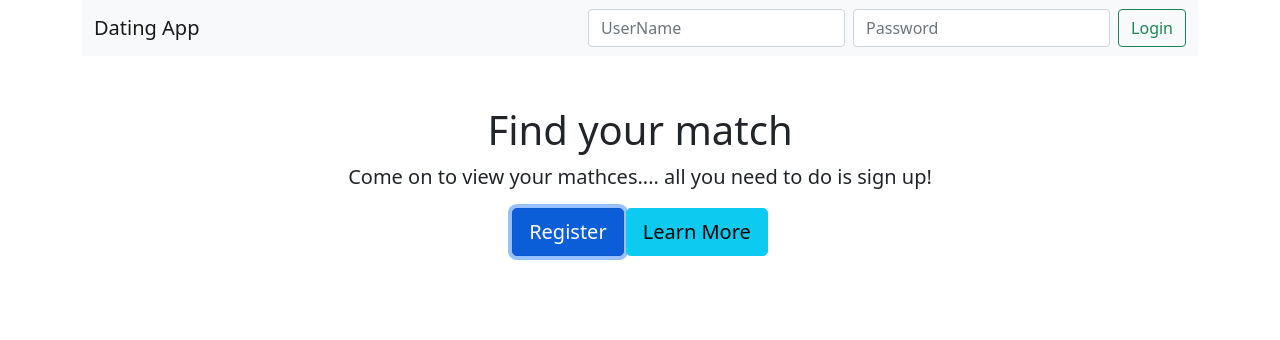
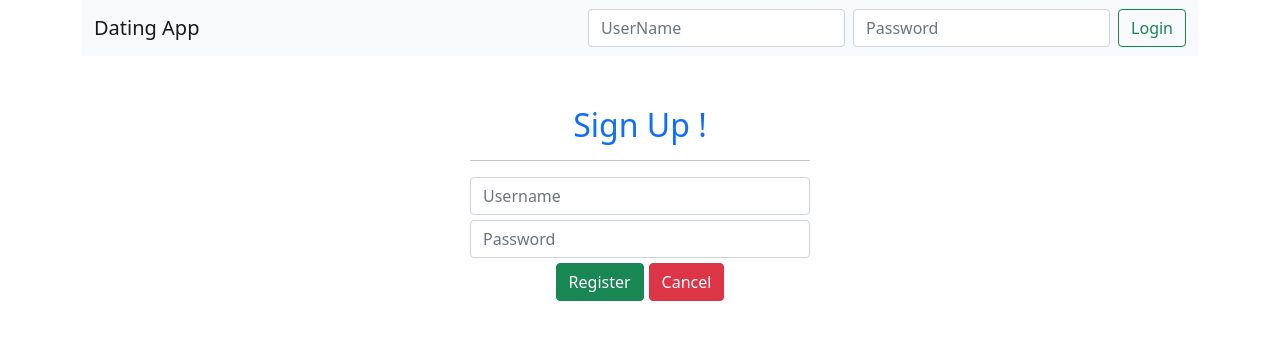
Before and after one commit to Akash3006/Angular, an Angular app in the folder Client/: page / in a window 1280 px wide. Both pictures are taken after a click on the button "Register". Shown: the top 340 px of the page. Built offline with nearby package versions, Linux system fonts and the light colour scheme.

Commit message:
Register functionality working

```diff
--- a/Client/src/app/home/home.component.html
+++ b/Client/src/app/home/home.component.html
@@ -1,5 +1,5 @@
-<div class="container mt-5">
-    <div style="text-align:center">
+<div class="container mt-5" >
+    <div style="text-align:center" *ngIf="!registerIn">
         <h1>Find your match</h1>
         <p class="lead">Come on to view your mathces.... all you need to do is sign up!</p>
         <div class="text-center">
@@ -11,11 +11,10 @@
             </button>
         </div>
     </div>
-
-    <div class="container">
+    <div class="container" *ngIf="registerIn">
         <div class="row justify-content-center">
             <div class="col-4">
-
+                <app-register></app-register>
             </div>
         </div>
     </div>
--- a/Client/src/app/home/home.component.ts
+++ b/Client/src/app/home/home.component.ts
@@ -7,12 +7,13 @@ import { Component, OnInit } from '@angular/core';
 })
 export class HomeComponent implements OnInit {
 
+  registerIn:boolean;
   constructor() { }
 
   ngOnInit(): void {
   }
 
   register(){
-
+    this.registerIn = true;
   }
 }
--- a/Client/src/app/register/register.component.html
+++ b/Client/src/app/register/register.component.html
@@ -1,16 +1,16 @@
 <form #registerForm="ngForm" (ngSubmit)="register()" autocomplete="off">
     <h2 class="text-center text-primary">Sign Up !</h2>
     <hr>
-    <div class="form-group">
+    <div class="form-group" style="margin-bottom: 5px;">
         <input class="form-control" type="text" name="username"
         placeholder="Username" [(ngModel)]="model.username">
     </div>
-    <div class="form-group">
+    <div class="form-group" style="margin-bottom: 5px;">
         <input class="form-control" type="password" name="password"
         placeholder="Password" [(ngModel)]="model.password">
     </div>
-    <div class="form-group text-center">
-        <button type="submit" class="btn btn-success mr-2">Register</button>
-        <button type="button" class="btn btn-default mr-2" (click)="cancel()">Cancel</button>
+    <div class="form-group text-center" style="margin-top:2px">
+        <button type="submit" class="btn btn-success" style="margin-right: 5px">Register</button>
+        <button type="button" class="btn btn-danger" (click)="cancel()">Cancel</button>
     </div>
 </form>
```
